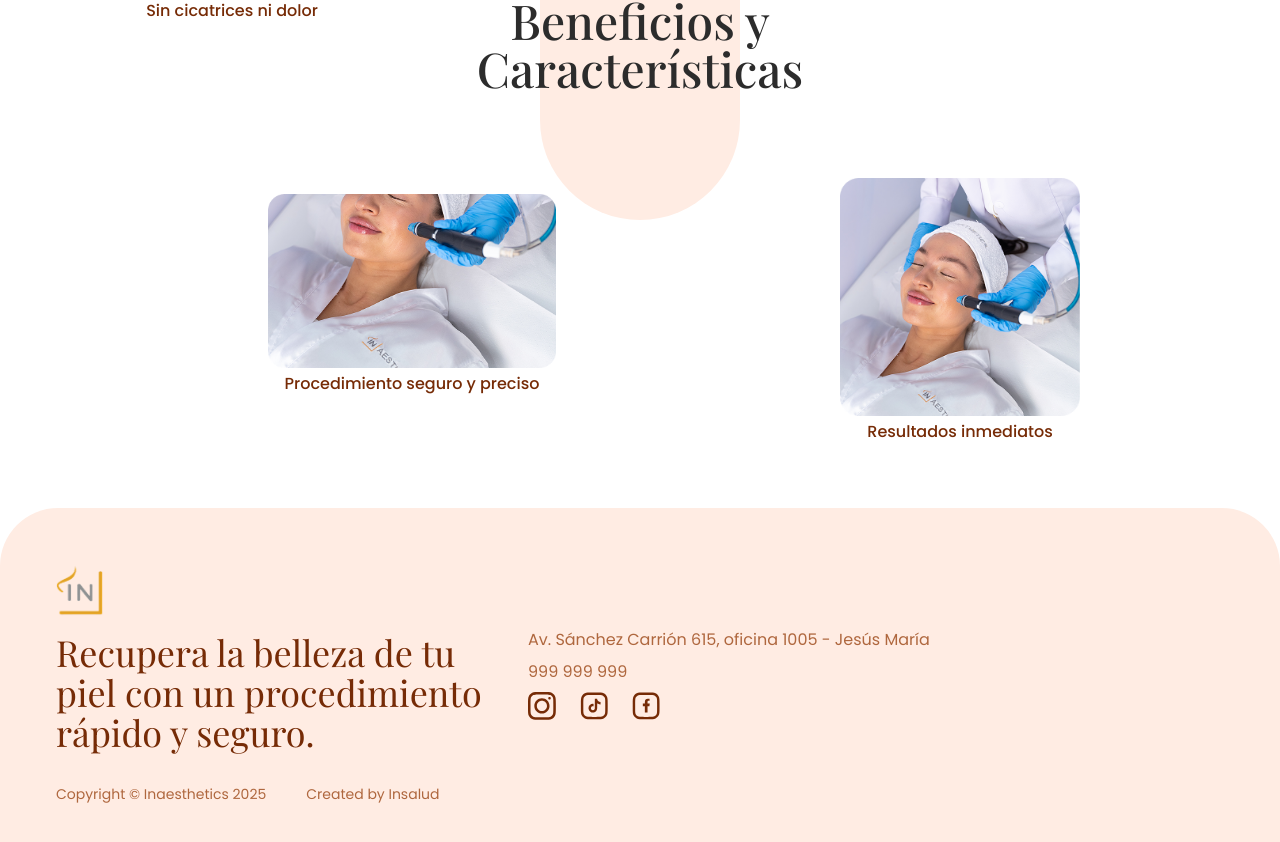
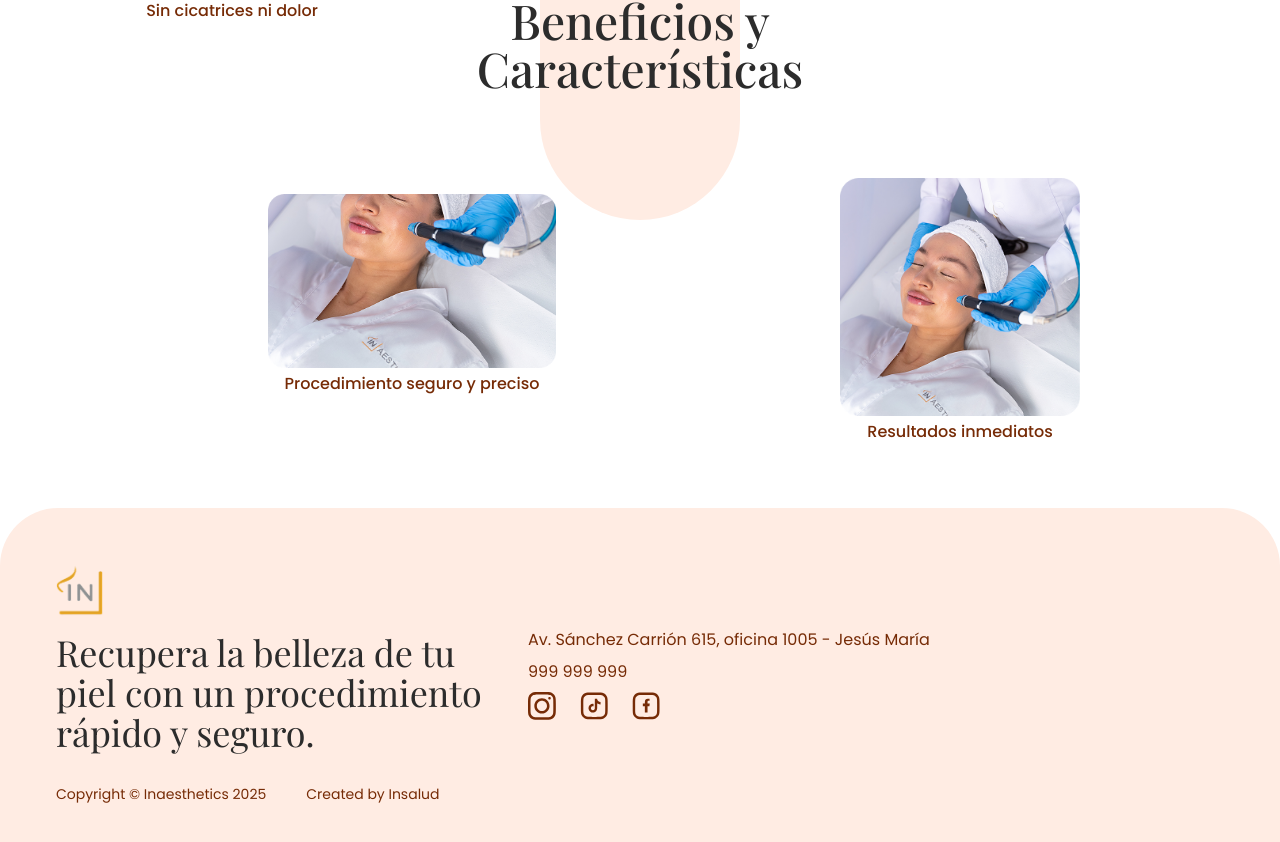
Before and after one commit to M4rckR/in-aesthetics, a Next.js app: page / in a window 1280 px wide. Shown: the part 1901-2743 px from the top of the page. Built offline with nearby package versions, Linux system fonts and the light colour scheme; a web font is replaced by a local one.

Commit message:
fix: font perfomance

```diff
--- a/components/footer/Footer.tsx
+++ b/components/footer/Footer.tsx
@@ -17,10 +17,10 @@
                     height={48}
                     />
                     <h3
-                        className='text-center md:text-left font-in-playfair text-2xl md:text-3xl lg:text-4xl md:max-w-[440px] text-in-brown'
+                        className='text-center md:text-left font-in-playfair text-2xl md:text-3xl lg:text-4xl md:max-w-[440px] text-in-title-base'
                     >Recupera la belleza de tu piel con un procedimiento rápido y seguro.</h3>
                 </div>
-                <div className='space-y-2 md:pt-16 text-center md:text-left text-in-brown-light'>
+                <div className='space-y-2 md:pt-16 text-center md:text-left text-in-brown'>
                     <p>Av. Sánchez Carrión 615, oficina 1005 - Jesús María</p>
                     <p>999 999 999</p>
                     <div className='flex justify-center md:justify-start'>
@@ -28,7 +28,7 @@
                     </div>
                 </div>
             </div>
-            <div className='md:flex text-center gap-10 text-sm text-in-brown-light'>
+            <div className='md:flex text-center gap-10 text-sm text-in-brown'>
                 <p>Copyright © Inaesthetics 2025</p>
                 <p>Created by Insalud</p>
             </div>
--- a/package.json
+++ b/package.json
@@ -9,6 +9,7 @@
     "lint": "next lint"
   },
   "dependencies": {
+    "@headlessui/react": "^2.2.2",
     "lenis": "^1.3.1",
     "next": "15.3.1",
     "react": "^19.0.0",
```
Also changed, not shown: public/icons/arrow-down.svg (added), 1 other file (tests, documents, lock files or other folders).
